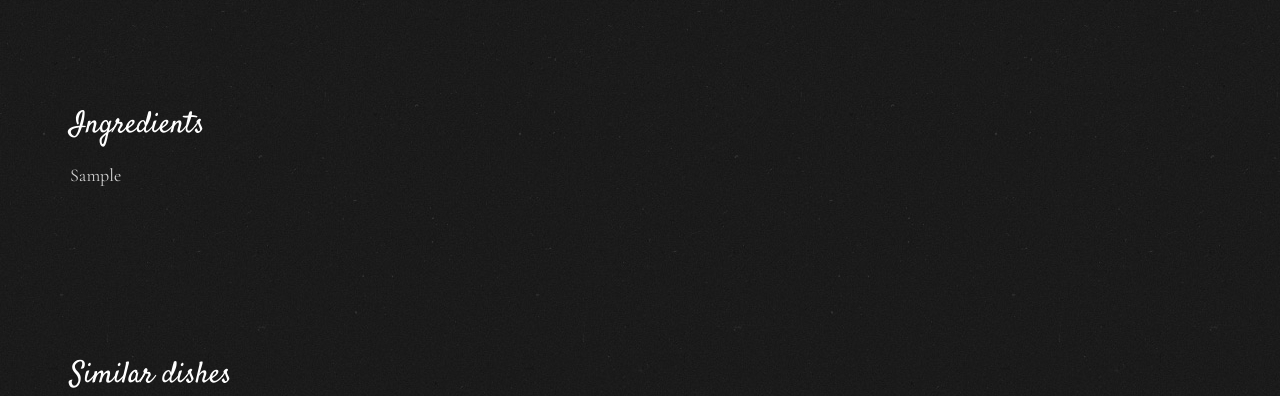
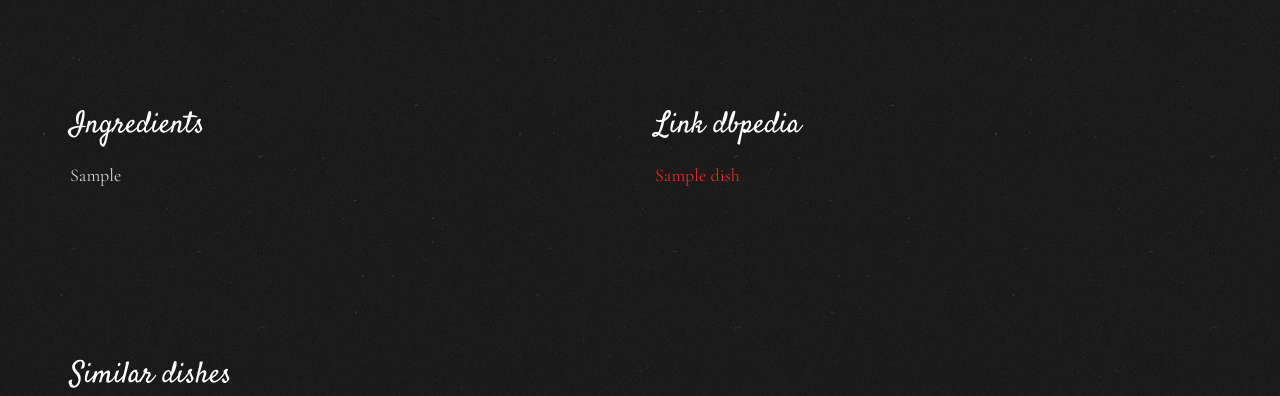
Before and after one commit to Hexanome-de-l-ambiance/semantic-web, a Flask app: template templates/about_cuisine.html in a window 1280 px wide. Shown: the part 1399-1795 px from the top of the page. Run offline with Flask 3, Linux system fonts and the light colour scheme; the template is opened without the code that fills it: most values are stand-ins (such as "Sample title", 1, 10 or a date in 2020); grey boxes marked "Sample" are stand-in pictures.

Commit message:
add dbpedia link for cuisine

```diff
--- a/templates/about_cuisine.html
+++ b/templates/about_cuisine.html
@@ -106,6 +106,14 @@
                             </div>
                         </div>
                     </div>
+                    <div class="col-md-6 fh5co-heading">
+                        <h2>Link dbpedia</h2>
+                        <div class="row">
+                            <div class="col-md-6">
+                                <p><a href="{{ dish.link }}">{{ dish.name }}</a></p>
+                            </div>
+                        </div>
+                    </div>
                 </div>
                 <div class="fh5co-heading">
                     {% if reco %}
@@ -115,8 +123,10 @@
                         <div class="col-md-4">
                             <div class="card mb-4">
                                 <div class="fh5co-item animate-box">
-                                        <img src="{{ reco_info.image }}" class="img-responsive" alt="{{ reco_info.name }} Image">
-                                        <h3><a href="/about_cuisine?dish_link={{ reco_info.link }}">{{ reco_info.name }}</a></h3>
+                                    <img src="{{ reco_info.image }}" class="img-responsive"
+                                        alt="{{ reco_info.name }} Image">
+                                    <h3><a href="/about_cuisine?dish_link={{ reco_info.link }}">{{ reco_info.name }}</a>
+                                    </h3>
                                     <p></p>
                                 </div>
                             </div>
```
Lines whose indentation alone changed are shown as unchanged.
